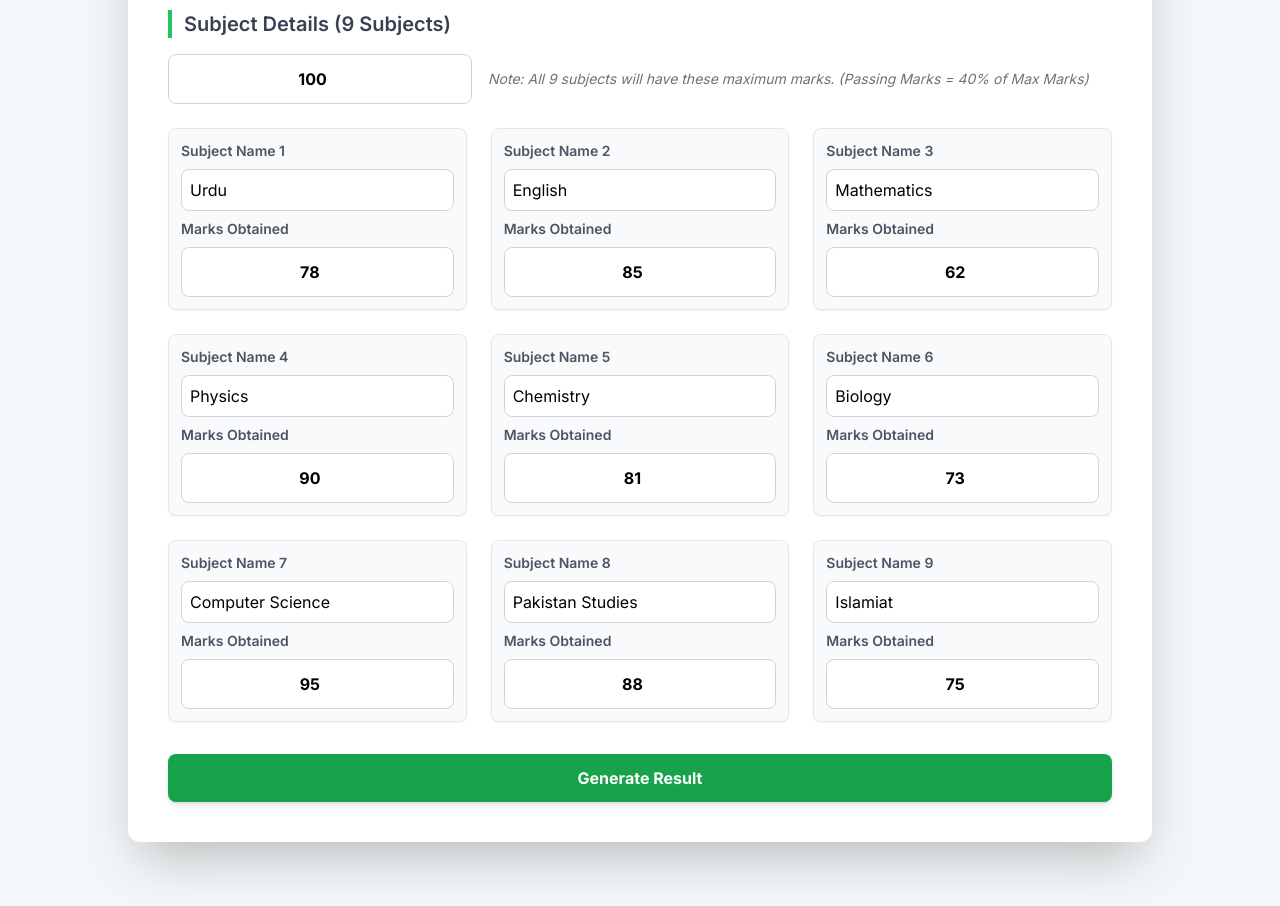
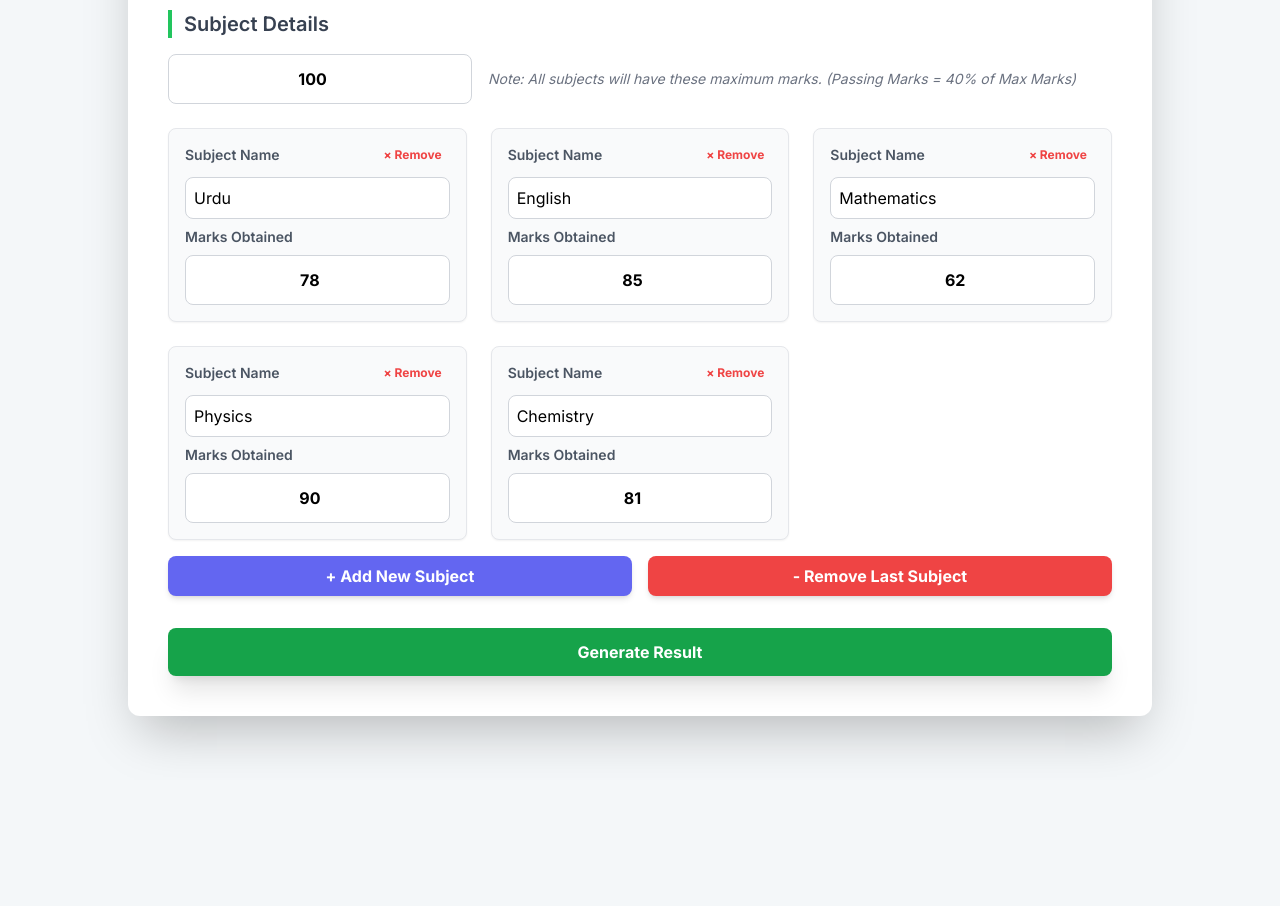
Before and after one commit to rashidmumtaz001-beep/Result, a plain HTML site: page index.html in a window 1280 px wide. Shown: the part 360-1266 px from the top of the page. After the commit the page ends 1140 px from the top, so only its background shows below. Drawn offline with nearby package versions, Linux system fonts and the light colour scheme.

Commit message:
Add files via upload

```diff
--- a/index.html
+++ b/index.html
@@ -3,9 +3,12 @@
 <head>
     <meta charset="UTF-8">
     <meta name="viewport" content="width=device-width, initial-scale=1.0">
-    <title>Online Board Result Generator (Editable Subjects)</title>
+    <title>Result Card Generator</title>
     <!-- Tailwind CSS CDN -->
     <script src="https://cdn.tailwindcss.com"></script>
+    <!-- html2pdf.js CDN for PDF generation -->
+    <script src="https://cdnjs.cloudflare.com/ajax/libs/html2pdf.js/0.10.1/html2pdf.bundle.min.js"></script>
+
     <link href="https://fonts.googleapis.com/css2?family=Inter:wght@400;600;700;800&display=swap" rel="stylesheet">
     <style>
         /* Ensuring English LTR and a clean font */
@@ -16,27 +19,6 @@
         }
         input::placeholder {
             text-align: left; /* Alignment for LTR placeholders */
-        }
-        /* Custom print style for Board Result look */
-        @media print {
-            body > *:not(#resultCard):not(.modal) {
-                display: none;
-            }
-            #resultCard {
-                visibility: visible;
-                position: absolute;
-                left: 0;
-                top: 0;
-                width: 100%;
-                padding: 0;
-                margin: 0;
-                box-shadow: none;
-                border: none;
-            }
-            #resultCard .institute-logo {
-                width: 100px;
-                height: 100px;
-            }
         }
         /* Custom Modal Style */
         .modal {
@@ -50,6 +32,9 @@
             overflow: auto;
             background-color: rgba(0,0,0,0.5);
         }
+        .modal-content {
+            transform: translateY(20vh); /* Center the modal content */
+        }
     </style>
 </head>
 <body class="p-4 md:p-8 flex justify-center">
@@ -57,7 +42,7 @@
     <!-- Main Container -->
     <div class="max-w-5xl w-full bg-white shadow-2xl rounded-xl p-6 md:p-10 my-8">
         <h1 class="text-3xl font-bold text-center text-blue-700 mb-6 border-b-2 border-blue-200 pb-3">
-            Online Board Result Generator (Editable Subjects)
+            Result Card Generator
         </h1>
 
         <!-- Input Form -->
@@ -66,7 +51,6 @@
 
             <!-- Details Grid (Name, Roll No, Class, Institute) - Clearly in Columns -->
             <div class="grid grid-cols-1 md:grid-cols-2 lg:grid-cols-4 gap-4 mb-6">
-                <!-- Institute Name is now fully editable by the user -->
                 <input type="text" id="instituteName" placeholder="Institute/Board Name" value="Board of Intermediate and Secondary Education" class="p-3 border border-gray-300 rounded-lg">
                 <input type="text" id="studentName" placeholder="Student Name" value="Muhammad Ali Khan" class="p-3 border border-gray-300 rounded-lg">
                 <input type="text" id="rollNumber" placeholder="Roll Number" value="987654" class="p-3 border border-gray-300 rounded-lg">
@@ -76,85 +60,32 @@
                 <input type="text" id="dateOfIssue" placeholder="Date of Issue (Optional)" value="15-11-2025" class="p-3 border border-gray-300 rounded-lg">
             </div>
 
-            <h2 class="text-xl font-semibold text-gray-700 mb-4 border-l-4 border-green-500 pl-3 mt-8">Subject Details (9 Subjects)</h2>
+            <h2 class="text-xl font-semibold text-gray-700 mb-4 border-l-4 border-green-500 pl-3 mt-8">Subject Details</h2>
 
-            <!-- Marks Per Subject Input -->
-            <div class="grid grid-cols-1 md:grid-cols-2 lg:grid-cols-3 gap-4 mb-6">
-                <!-- Total Marks Per Subject is now editable by the user -->
+            <!-- Global Max Marks Input -->
+            <div class="grid grid-cols-1 md:grid-cols-2 lg:grid-cols-3 gap-4 mb-6 items-center">
                 <input type="number" id="marksPerSubject" placeholder="Max Marks Per Subject (e.g., 100)" value="100" min="1" class="p-3 border border-gray-300 rounded-lg font-bold text-center col-span-1">
                 <div class="col-span-2 text-sm text-gray-500 flex items-center">
-                    <p class="italic">Note: All 9 subjects will have these maximum marks. (Passing Marks = 40% of Max Marks)</p>
+                    <p class="italic">Note: All subjects will have these maximum marks. (Passing Marks = 40% of Max Marks)</p>
                 </div>
             </div>
 
-            <!-- Subject Names and Marks Input Grid (9 subjects with editable names) -->
-            <div id="subjectInputs" class="grid grid-cols-1 md:grid-cols-3 lg:grid-cols-3 gap-6 mb-8">
-                <!-- Subject 1 -->
-                <div class="flex flex-col space-y-2 border p-3 rounded-lg bg-gray-50 shadow-sm">
-                    <label for="subjectName_0" class="text-sm font-semibold text-gray-600">Subject Name 1</label>
-                    <input type="text" id="subjectName_0" value="Urdu" class="p-2 border border-gray-300 rounded-lg">
-                    <label for="subjectMarks_0" class="text-sm font-semibold text-gray-600">Marks Obtained</label>
-                    <input type="number" id="subjectMarks_0" min="0" value="78" class="p-3 border border-gray-300 rounded-lg text-center font-bold">
-                </div>
-                <!-- Subject 2 -->
-                <div class="flex flex-col space-y-2 border p-3 rounded-lg bg-gray-50 shadow-sm">
-                    <label for="subjectName_1" class="text-sm font-semibold text-gray-600">Subject Name 2</label>
-                    <input type="text" id="subjectName_1" value="English" class="p-2 border border-gray-300 rounded-lg">
-                    <label for="subjectMarks_1" class="text-sm font-semibold text-gray-600">Marks Obtained</label>
-                    <input type="number" id="subjectMarks_1" min="0" value="85" class="p-3 border border-gray-300 rounded-lg text-center font-bold">
-                </div>
-                <!-- Subject 3 -->
-                <div class="flex flex-col space-y-2 border p-3 rounded-lg bg-gray-50 shadow-sm">
-                    <label for="subjectName_2" class="text-sm font-semibold text-gray-600">Subject Name 3</label>
-                    <input type="text" id="subjectName_2" value="Mathematics" class="p-2 border border-gray-300 rounded-lg">
-                    <label for="subjectMarks_2" class="text-sm font-semibold text-gray-600">Marks Obtained</label>
-                    <input type="number" id="subjectMarks_2" min="0" value="62" class="p-3 border border-gray-300 rounded-lg text-center font-bold">
-                </div>
-                <!-- Subject 4 -->
-                <div class="flex flex-col space-y-2 border p-3 rounded-lg bg-gray-50 shadow-sm">
-                    <label for="subjectName_3" class="text-sm font-semibold text-gray-600">Subject Name 4</label>
-                    <input type="text" id="subjectName_3" value="Physics" class="p-2 border border-gray-300 rounded-lg">
-                    <label for="subjectMarks_3" class="text-sm font-semibold text-gray-600">Marks Obtained</label>
-                    <input type="number" id="subjectMarks_3" min="0" value="90" class="p-3 border border-gray-300 rounded-lg text-center font-bold">
-                </div>
-                <!-- Subject 5 -->
-                <div class="flex flex-col space-y-2 border p-3 rounded-lg bg-gray-50 shadow-sm">
-                    <label for="subjectName_4" class="text-sm font-semibold text-gray-600">Subject Name 5</label>
-                    <input type="text" id="subjectName_4" value="Chemistry" class="p-2 border border-gray-300 rounded-lg">
-                    <label for="subjectMarks_4" class="text-sm font-semibold text-gray-600">Marks Obtained</label>
-                    <input type="number" id="subjectMarks_4" min="0" value="81" class="p-3 border border-gray-300 rounded-lg text-center font-bold">
-                </div>
-                <!-- Subject 6 -->
-                <div class="flex flex-col space-y-2 border p-3 rounded-lg bg-gray-50 shadow-sm">
-                    <label for="subjectName_5" class="text-sm font-semibold text-gray-600">Subject Name 6</label>
-                    <input type="text" id="subjectName_5" value="Biology" class="p-2 border border-gray-300 rounded-lg">
-                    <label for="subjectMarks_5" class="text-sm font-semibold text-gray-600">Marks Obtained</label>
-                    <input type="number" id="subjectMarks_5" min="0" value="73" class="p-3 border border-gray-300 rounded-lg text-center font-bold">
-                </div>
-                <!-- Subject 7 -->
-                <div class="flex flex-col space-y-2 border p-3 rounded-lg bg-gray-50 shadow-sm">
-                    <label for="subjectName_6" class="text-sm font-semibold text-gray-600">Subject Name 7</label>
-                    <input type="text" id="subjectName_6" value="Computer Science" class="p-2 border border-gray-300 rounded-lg">
-                    <label for="subjectMarks_6" class="text-sm font-semibold text-gray-600">Marks Obtained</label>
-                    <input type="number" id="subjectMarks_6" min="0" value="95" class="p-3 border border-gray-300 rounded-lg text-center font-bold">
-                </div>
-                <!-- Subject 8 -->
-                <div class="flex flex-col space-y-2 border p-3 rounded-lg bg-gray-50 shadow-sm">
-                    <label for="subjectName_7" class="text-sm font-semibold text-gray-600">Subject Name 8</label>
-                    <input type="text" id="subjectName_7" value="Pakistan Studies" class="p-2 border border-gray-300 rounded-lg">
-                    <label for="subjectMarks_7" class="text-sm font-semibold text-gray-600">Marks Obtained</label>
-                    <input type="number" id="subjectMarks_7" min="0" value="88" class="p-3 border border-gray-300 rounded-lg text-center font-bold">
-                </div>
-                <!-- Subject 9 -->
-                <div class="flex flex-col space-y-2 border p-3 rounded-lg bg-gray-50 shadow-sm">
-                    <label for="subjectName_8" class="text-sm font-semibold text-gray-600">Subject Name 9</label>
-                    <input type="text" id="subjectName_8" value="Islamiat" class="p-2 border border-gray-300 rounded-lg">
-                    <label for="subjectMarks_8" class="text-sm font-semibold text-gray-600">Marks Obtained</label>
-                    <input type="number" id="subjectMarks_8" min="0" value="75" class="p-3 border border-gray-300 rounded-lg text-center font-bold">
-                </div>
+            <!-- Subject Names and Marks Dynamic Input Container -->
+            <div id="subjectsContainer" class="grid grid-cols-1 md:grid-cols-2 lg:grid-cols-3 gap-6 mb-4">
+                <!-- Dynamic subject inputs will go here -->
             </div>
 
-            <button onclick="calculateResult()" class="w-full bg-green-600 hover:bg-green-700 text-white font-bold py-3 rounded-lg transition duration-200 shadow-md">
+            <!-- Add/Remove Buttons -->
+            <div class="flex space-x-4 mb-8">
+                <button onclick="addSubjectInput()" class="flex-1 bg-indigo-500 hover:bg-indigo-600 text-white font-bold py-2 rounded-lg transition duration-200 shadow-md">
+                    + Add New Subject
+                </button>
+                <button onclick="removeLastSubject()" id="removeSubjectBtn" class="flex-1 bg-red-500 hover:bg-red-600 text-white font-bold py-2 rounded-lg transition duration-200 shadow-md disabled:opacity-50" disabled>
+                    - Remove Last Subject
+                </button>
+            </div>
+
+            <button onclick="calculateResult()" class="w-full bg-green-600 hover:bg-green-700 text-white font-bold py-3 rounded-lg transition duration-200 shadow-xl">
                 Generate Result
             </button>
         </div>
@@ -164,24 +95,31 @@
             <!-- Result card content will be generated here by JS -->
         </div>
 
-        <button id="printButton" onclick="window.print()" class="hidden w-full bg-blue-600 hover:bg-blue-700 text-white font-bold py-3 rounded-lg transition duration-200 mt-6 shadow-md">
-            Print Result Card
+        <!-- Button changed to saveAsPdf() -->
+        <button id="pdfButton" onclick="saveAsPdf()" class="hidden w-full bg-blue-600 hover:bg-blue-700 text-white font-bold py-3 rounded-lg transition duration-200 mt-6 shadow-md">
+            Save as PDF File
         </button>
     </div>
 
     <!-- Custom Message Modal -->
     <div id="customModal" class="modal">
-        <div class="modal-content bg-white m-auto p-6 rounded-lg shadow-xl max-w-sm text-center">
-            <p id="modalMessage" class="text-lg mb-4 text-gray-800"></p>
-            <button onclick="closeModal()" class="bg-blue-500 hover:bg-blue-600 text-white font-bold py-2 px-4 rounded-lg">
+        <div class="modal-content bg-white m-auto p-6 rounded-xl shadow-2xl max-w-sm text-center border-t-4 border-red-500">
+            <p id="modalMessage" class="text-lg mb-4 text-gray-800 font-semibold"></p>
+            <button onclick="closeModal()" class="bg-red-500 hover:bg-red-600 text-white font-bold py-2 px-4 rounded-lg transition duration-150">
                 OK
             </button>
         </div>
     </div>
 
     <script>
-        // Number of subjects remains constant
-        const NUM_SUBJECTS = 9;
+        let subjectCounter = 0;
+        const initialSubjects = [
+            { name: "Urdu", marks: 78 },
+            { name: "English", marks: 85 },
+            { name: "Mathematics", marks: 62 },
+            { name: "Physics", marks: 90 },
+            { name: "Chemistry", marks: 81 }
+        ];
 
         // Custom alert function (replacing alert())
         function showAlert(message) {
@@ -195,6 +133,57 @@
 
         function closeModal() {
             document.getElementById('customModal').style.display = 'none';
+        }
+
+        // Helper function to update the remove button state
+        function updateRemoveButton() {
+            const container = document.getElementById('subjectsContainer');
+            const button = document.getElementById('removeSubjectBtn');
+            // Disable if there are no subject inputs (children)
+            button.disabled = container.children.length === 0;
+        }
+
+        // Function to add a new subject input block
+        function addSubjectInput(initialName = `New Subject ${subjectCounter + 1}`, initialMarks = 0) {
+            const container = document.getElementById('subjectsContainer');
+            const newId = `subject_${subjectCounter++}`;
+
+            const div = document.createElement('div');
+            div.id = newId;
+            div.className = 'flex flex-col space-y-2 border p-4 rounded-lg bg-gray-50 shadow-sm';
+
+            div.innerHTML = `
+                <div class="flex justify-between items-center mb-1">
+                    <label for="subjectName_${newId}" class="text-sm font-semibold text-gray-600">Subject Name</label>
+                    <button type="button" onclick="removeSubjectInput('${newId}')" class="text-red-500 hover:text-red-700 text-xs font-bold px-2 py-1 rounded-full leading-none">
+                        &times; Remove
+                    </button>
+                </div>
+                <input type="text" id="subjectName_${newId}" value="${initialName}" class="p-2 border border-gray-300 rounded-lg" required>
+                <label for="subjectMarks_${newId}" class="text-sm font-semibold text-gray-600">Marks Obtained</label>
+                <input type="number" id="subjectMarks_${newId}" min="0" value="${initialMarks}" class="p-3 border border-gray-300 rounded-lg text-center font-bold" required>
+            `;
+
+            container.appendChild(div);
+            updateRemoveButton();
+        }
+
+        // Function to remove a specific subject input block
+        function removeSubjectInput(id) {
+            const element = document.getElementById(id);
+            if (element) {
+                element.remove();
+                updateRemoveButton();
+            }
+        }
+
+        // Function to remove the last subject input block (for the "Remove Last" button)
+        function removeLastSubject() {
+            const container = document.getElementById('subjectsContainer');
+            if (container.lastChild) {
+                container.removeChild(container.lastChild);
+                updateRemoveButton();
+            }
         }
 
         // Grade Logic (Based on percentage)
@@ -215,6 +204,7 @@
             return 'Fail';
         }
 
+        // Main calculation and generation function
         function calculateResult() {
             const instituteName = document.getElementById('instituteName').value;
             const logoUrl = document.getElementById('logoUrl').value;
@@ -222,13 +212,34 @@
             const rollNumber = document.getElementById('rollNumber').value;
             const className = document.getElementById('className').value;
             const dateOfIssue = document.getElementById('dateOfIssue').value;
+            const marksPerSubjectInput = document.getElementById('marksPerSubject');
+            const subjectsContainer = document.getElementById('subjectsContainer');
 
             const resultCardDiv = document.getElementById('resultCard');
-            const printButton = document.getElementById('printButton');
+            const pdfButton = document.getElementById('pdfButton'); // Updated button ID
+
+            // Get all dynamically added subject blocks
+            const subjectBlocks = subjectsContainer.querySelectorAll('div[id^="subject_"]');
+            const NUM_SUBJECTS = subjectBlocks.length;
+
+            // Check for minimum subjects
+            if (NUM_SUBJECTS === 0) {
+                showAlert("Please add at least one subject to generate the result.");
+                resultCardDiv.style.display = 'none';
+                pdfButton.style.display = 'none';
+                return;
+            }
 
             // Read dynamic Max Marks per Subject
-            const marksPerSubjectInput = document.getElementById('marksPerSubject');
             const TOTAL_MARKS_PER_SUBJECT = parseInt(marksPerSubjectInput.value);
+
+            // Basic validation for Max Marks per Subject
+            if (isNaN(TOTAL_MARKS_PER_SUBJECT) || TOTAL_MARKS_PER_SUBJECT < 10) {
+                showAlert(`Please enter a valid Max Marks Per Subject (minimum 10).`);
+                resultCardDiv.style.display = 'none';
+                pdfButton.style.display = 'none';
+                return;
+            }
 
             // Calculate dynamic Passing Marks (40% of Max Marks)
             const PASSING_MARKS = Math.ceil(TOTAL_MARKS_PER_SUBJECT * 0.40);
@@ -238,35 +249,26 @@
             let marksData = [];
             let isValid = true;
 
-            // Basic validation for Max Marks per Subject
-            if (isNaN(TOTAL_MARKS_PER_SUBJECT) || TOTAL_MARKS_PER_SUBJECT < 10) {
-                showAlert(`Please enter a valid Max Marks Per Subject (minimum 10).`);
-                isValid = false;
-            }
+            // 1. Calculate all marks by looping through dynamic inputs
+            subjectBlocks.forEach(block => {
+                const id = block.id;
+                const nameInput = document.getElementById(`subjectName_${id}`);
+                const marksInput = document.getElementById(`subjectMarks_${id}`);
 
-            if (!isValid) {
-                resultCardDiv.style.display = 'none';
-                printButton.style.display = 'none';
-                return;
-            }
+                if (!nameInput || !marksInput) return; // Should not happen
 
-            // 1. Calculate all marks by looping through 9 dynamic inputs
-            for (let i = 0; i < NUM_SUBJECTS; i++) {
-                const nameInput = document.getElementById(`subjectName_${i}`);
-                const marksInput = document.getElementById(`subjectMarks_${i}`);
-
-                if (!nameInput || !marksInput) continue;
-
-                const subjectName = nameInput.value || `Subject ${i + 1}`;
+                const subjectName = nameInput.value.trim() || `Unnamed Subject`;
                 const marks = parseInt(marksInput.value);
 
                 if (isNaN(marks) || marks < 0 || marks > TOTAL_MARKS_PER_SUBJECT) {
-                    showAlert(`Please enter valid marks for ${subjectName} (0-${TOTAL_MARKS_PER_SUBJECT}).`);
+                    showAlert(`Please enter valid marks for "${subjectName}" (0-${TOTAL_MARKS_PER_SUBJECT}).`);
                     isValid = false;
-                    break;
+                    return;
                 }
 
-                const grade = getGrade(Math.ceil((marks / TOTAL_MARKS_PER_SUBJECT) * 100)); // Grade based on relative percentage
+                const percentageInSubject = (marks / TOTAL_MARKS_PER_SUBJECT) * 100;
+                const grade = getGrade(Math.ceil(percentageInSubject));
+
                 if (marks < PASSING_MARKS) {
                     isFailed = true;
                 }
@@ -279,16 +281,16 @@
                     grade: grade,
                     status: marks >= PASSING_MARKS ? 'Pass' : 'Fail'
                 });
-            }
+            });
 
             // Prevent generation if input is invalid
             if (!isValid) {
                 resultCardDiv.style.display = 'none';
-                printButton.style.display = 'none';
+                pdfButton.style.display = 'none';
                 return;
             }
 
-            const grandTotalMarks = NUM_SUBJECTS * TOTAL_MARKS_PER_SUBJECT; // 9 * Max Marks
+            const grandTotalMarks = NUM_SUBJECTS * TOTAL_MARKS_PER_SUBJECT;
             const percentage = ((totalObtainedMarks / grandTotalMarks) * 100).toFixed(2);
             const finalResult = isFailed ? 'FAIL' : 'PASS';
 
@@ -327,7 +329,7 @@
             // Summary Row for Board Result look
             marksTableHTML += `
                 <tr class="bg-blue-50 font-extrabold text-blue-800">
-                    <td class="border border-gray-400 p-3 text-left">GRAND TOTAL:</td>
+                    <td class="border border-gray-400 p-3 text-left">GRAND TOTAL (${NUM_SUBJECTS} Subjects):</td>
                     <td class="border border-gray-400 p-3 text-center">${grandTotalMarks}</td>
                     <td class="border border-gray-400 p-3 text-center">${totalObtainedMarks}</td>
                     <td class="border border-gray-400 p-3 text-center" colspan="2"></td>
@@ -377,10 +379,38 @@
                 <p class="text-right text-sm mt-8 text-gray-500 italic border-t pt-4">Note: This result is provisional. Contact the institute for verification in case of any discrepancy.</p>
             `;
 
-            // 3. Display and Print button
+            // 3. Display button
             resultCardDiv.style.display = 'block';
-            printButton.style.display = 'block';
+            pdfButton.style.display = 'block';
         }
+
+        // --- NEW PDF FUNCTIONALITY ---
+        function saveAsPdf() {
+            const element = document.getElementById('resultCard');
+            const studentName = document.getElementById('studentName').value || 'Student_Result';
+
+            // Configuration for html2pdf
+            const opt = {
+                margin: 0.5, // Margins in inches
+                filename: `${studentName.replace(/ /g, '_')}_Result_Card.pdf`,
+                image: { type: 'jpeg', quality: 0.98 },
+                html2canvas: { scale: 2, logging: true, dpi: 192, letterRendering: true },
+                jsPDF: { unit: 'in', format: 'a4', orientation: 'portrait' }
+            };
+
+            // Call the library to generate and download the PDF
+            html2pdf().set(opt).from(element).save();
+        }
+        // ------------------------------
+
+        // Initialize with default subjects on load
+        window.onload = function() {
+            initialSubjects.forEach(subject => {
+                addSubjectInput(subject.name, subject.marks);
+            });
+            updateRemoveButton();
+        };
+
     </script>
 </body>
 </html>
```
